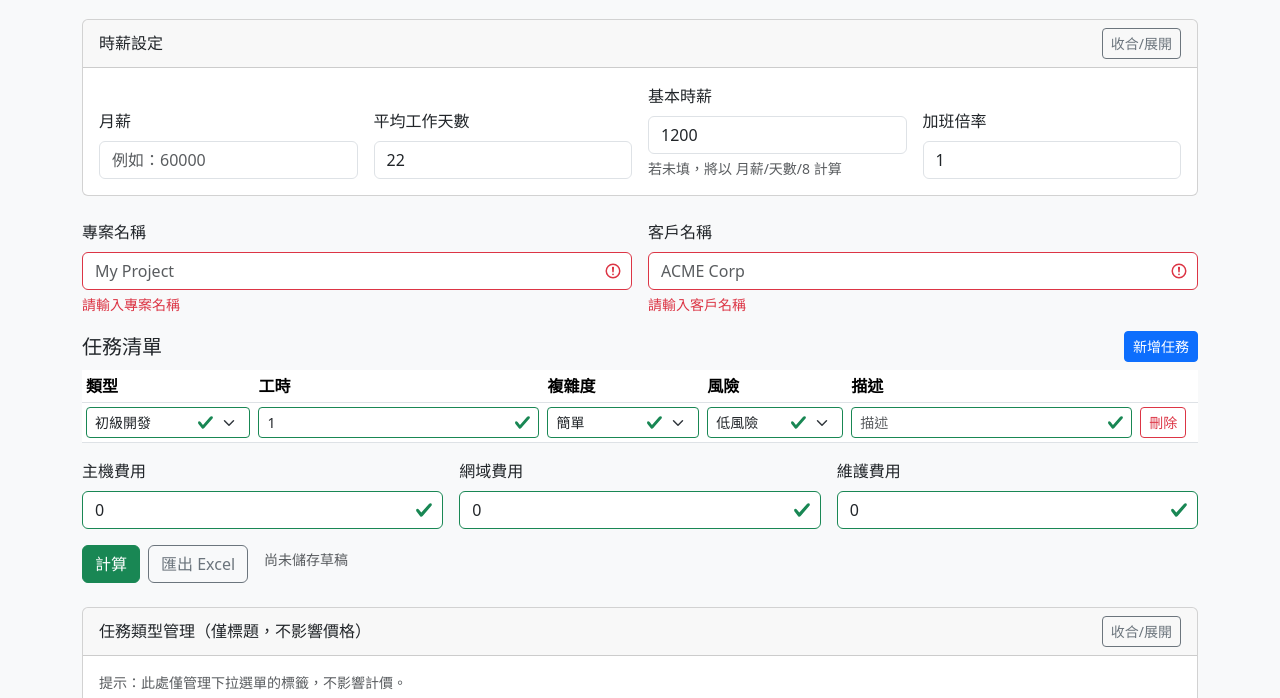
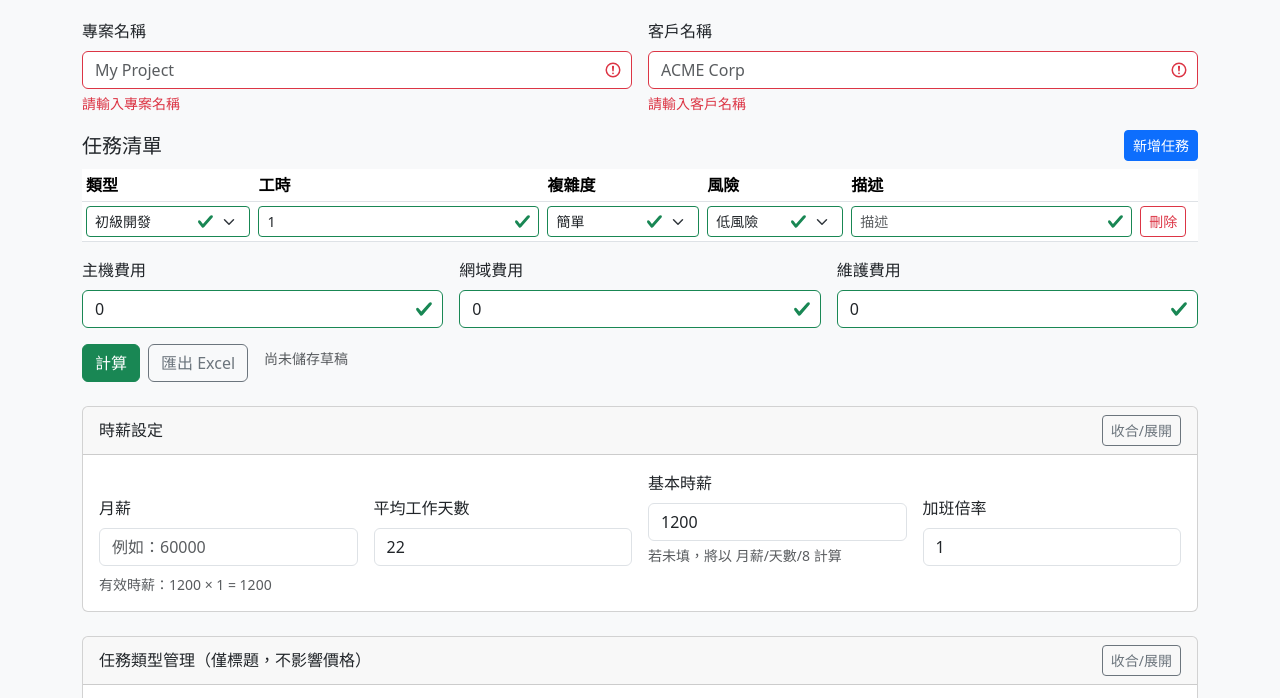
Before and after one commit to tom54699/PricePilot, a website with bundled scripts: page web/index.html in a window 1280 px wide. Shown: the part 77-775 px from the top of the page. Built offline with nearby package versions, Linux system fonts and the light colour scheme.

Commit message:
feat(salary-ui): move Salary section below results, add effective hourly preview, and fold OT multiplier into hourly

```diff
--- a/web/index.html
+++ b/web/index.html
@@ -15,35 +15,7 @@
     <main class="container py-4">
       <h1 class="mb-4">報價計算器</h1>
 
-      <section class="card mb-4" id="salaryCard">
-        <div class="card-header d-flex justify-content-between align-items-center">
-          <span class="card-title h6 mb-0">時薪設定</span>
-          <button class="btn btn-sm btn-outline-secondary" type="button" data-bs-toggle="collapse" data-bs-target="#salaryBody" aria-expanded="true" aria-controls="salaryBody">收合/展開</button>
-        </div>
-        <div id="salaryBody" class="collapse show">
-          <div class="card-body">
-            <div class="row g-3 align-items-end">
-              <div class="col-md-3">
-                <label class="form-label">月薪</label>
-                <input id="monthlySalary" type="number" min="0" class="form-control" placeholder="例如：60000" />
-              </div>
-              <div class="col-md-3">
-                <label class="form-label">平均工作天數</label>
-                <input id="avgWorkDays" type="number" min="1" class="form-control" value="22" />
-              </div>
-              <div class="col-md-3">
-                <label class="form-label">基本時薪</label>
-                <input id="baseHourly" type="number" min="0" class="form-control" placeholder="自動或手動填寫" />
-                <div class="form-text">若未填，將以 月薪/天數/8 計算</div>
-              </div>
-              <div class="col-md-3">
-                <label class="form-label">加班倍率</label>
-                <input id="otMultiplier" type="number" min="1" step="0.01" class="form-control" value="1" />
-              </div>
-            </div>
-          </div>
-        </div>
-      </section>
+
 
       <form id="quote-form" class="mb-4 needs-validation" novalidate>
         <div class="row g-3 mb-3">
@@ -115,6 +87,37 @@
         </div>
       </div>
 
+      <section class="card mt-4" id="salaryCard">
+        <div class="card-header d-flex justify-content-between align-items-center">
+          <span class="card-title h6 mb-0">時薪設定</span>
+          <button class="btn btn-sm btn-outline-secondary" type="button" data-bs-toggle="collapse" data-bs-target="#salaryBody" aria-expanded="true" aria-controls="salaryBody">收合/展開</button>
+        </div>
+        <div id="salaryBody" class="collapse show">
+          <div class="card-body">
+            <div class="row g-3 align-items-end">
+              <div class="col-md-3">
+                <label class="form-label">月薪</label>
+                <input id="monthlySalary" type="number" min="0" class="form-control" placeholder="例如：60000" />
+              </div>
+              <div class="col-md-3">
+                <label class="form-label">平均工作天數</label>
+                <input id="avgWorkDays" type="number" min="1" class="form-control" value="22" />
+              </div>
+              <div class="col-md-3">
+                <label class="form-label">基本時薪</label>
+                <input id="baseHourly" type="number" min="0" class="form-control" placeholder="自動或手動填寫" />
+                <div class="form-text">若未填，將以 月薪/天數/8 計算</div>
+              </div>
+              <div class="col-md-3">
+                <label class="form-label">加班倍率</label>
+                <input id="otMultiplier" type="number" min="1" step="0.01" class="form-control" value="1" />
+              </div>
+            </div>
+            <div class="mt-2 text-muted small">有效時薪：<span id="salaryPreview">—</span></div>
+          </div>
+        </div>
+      </section>
+
       <section class="card mt-4" id="typeManager">
         <div class="card-header d-flex justify-content-between align-items-center">
           <span class="card-title h6 mb-0">任務類型管理（僅標題，不影響價格）</span>
--- a/web/js/main.js
+++ b/web/js/main.js
@@ -476,8 +476,12 @@ const otMulInput = document.getElementById('otMultiplier');
 function applySalaryToCalc() {
   const base = Number(baseHourlyInput.value || salary.baseHourly || 0);
   const otm = Number(otMulInput.value || salary.otMultiplier || 1);
-  calc.baseHourlyRate = base;
-  calc.otMultiplier = otm;
+  const effective = Math.round(base * otm * 100) / 100;
+  // 將加班倍率算進時薪
+  calc.baseHourlyRate = effective;
+  calc.otMultiplier = 1;
+  const preview = document.getElementById('salaryPreview');
+  if (preview) preview.textContent = `${base} × ${otm} = ${effective}`;
   saveSalary({
     baseHourly: base,
     otMultiplier: otm,
```
